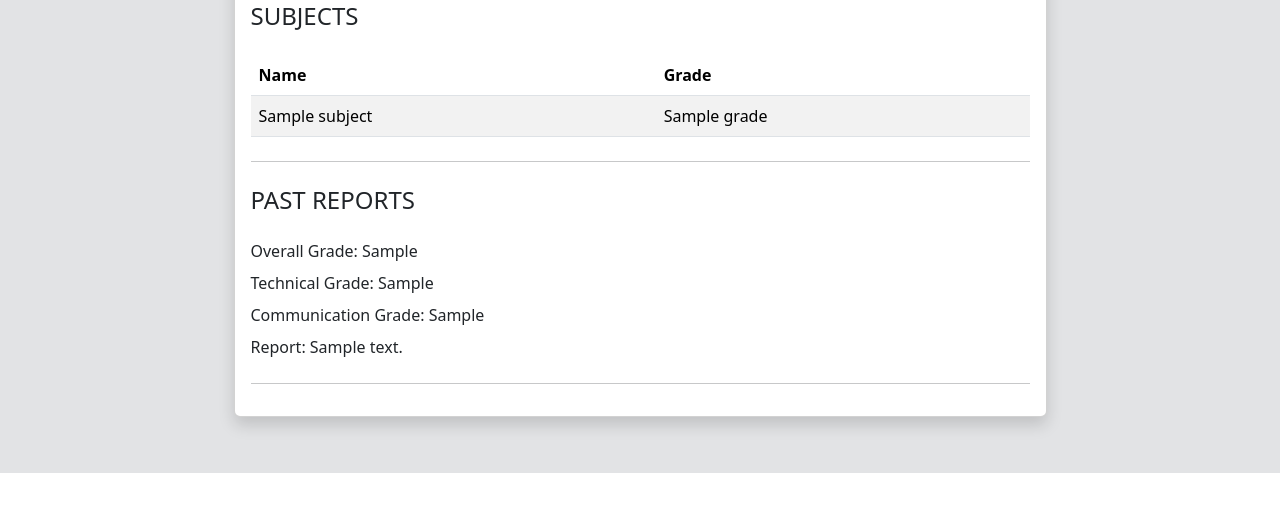
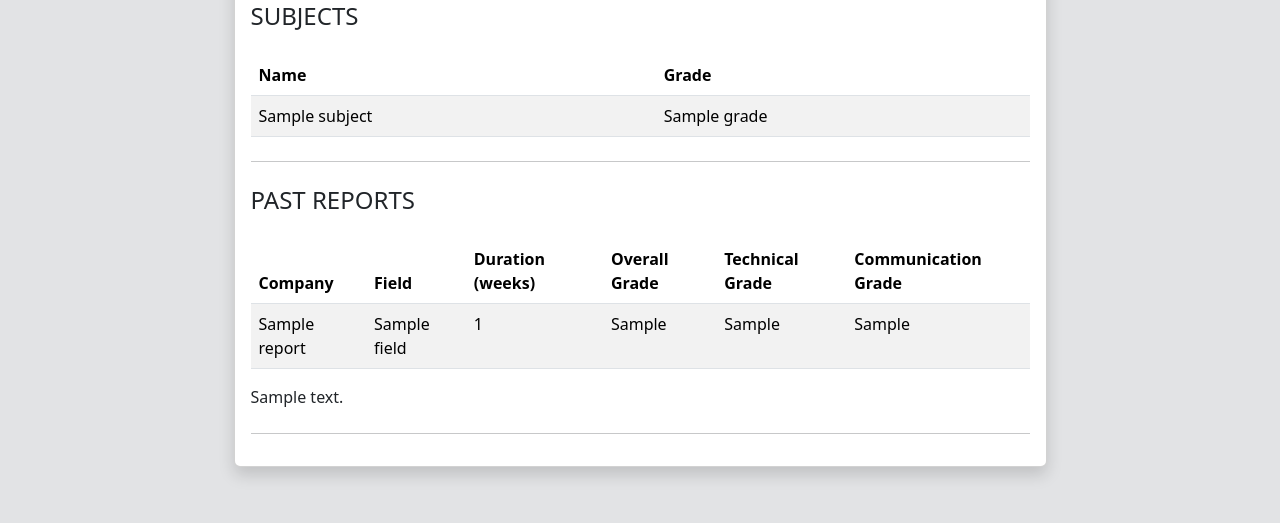
Before and after one commit to kasap-ot/thesis-project, a FastAPI app: template templates/student-profile.html in a window 1280 px wide. Shown: the part 1160-1683 px from the top of the page. Before the commit the page ends 1633 px from the top, so only its background shows below. Run offline with FastAPI, Linux system fonts and the light colour scheme; the template is opened without the code that fills it: most values are stand-ins (such as "Sample title", 1, 10 or a date in 2020); parts of the project's set-up code (start-up, migrations or seed data) failed here and were passed over; some libraries are stand-ins or nearby versions.

Commit message:
Add offer and company info to reports

```diff
--- a/templates/student-profile.html
+++ b/templates/student-profile.html
@@ -100,13 +100,30 @@
 
             <hr class="mt-4">
             <h5 class="my-4 fs-4">PAST REPORTS</h5>
-
-            <!-- loop through all reports and display them -->
             {% for report in student.reports %}
-            <div class="mt-2">Overall Grade: {{report.overall_grade}}</div>
-            <div class="mt-2">Technical Grade: {{report.technical_grade}}</div>
-            <div class="mt-2">Communication Grade: {{report.communication_grade}}</div>
-            <div class="mt-2">Report: {{report.comment}}</div>
+            <table class="table table-striped">
+                <thead>
+                    <tr>
+                        <th>Company</th>
+                        <th>Field</th>
+                        <th>Duration (weeks)</th>
+                        <th>Overall Grade</th>
+                        <th>Technical Grade</th>
+                        <th>Communication Grade</th>
+                    </tr>
+                </thead>
+                <tbody>
+                    <tr>
+                        <td>{{report.company_name}}</td>
+                        <td>{{report.field}}</td>
+                        <td>{{report.num_weeks}}</td>
+                        <td>{{report.overall_grade}}</td>
+                        <td>{{report.technical_grade}}</td>
+                        <td>{{report.communication_grade}}</td>
+                    </tr>
+                </tbody>
+            </table>
+            <div>{{report.comment}}</div>
 
             <hr class="mt-4">
             {% endfor %}
```
Also changed, not shown: source/queries.py (+6 -3 lines), source/schemas.py (+11 -1 lines).
